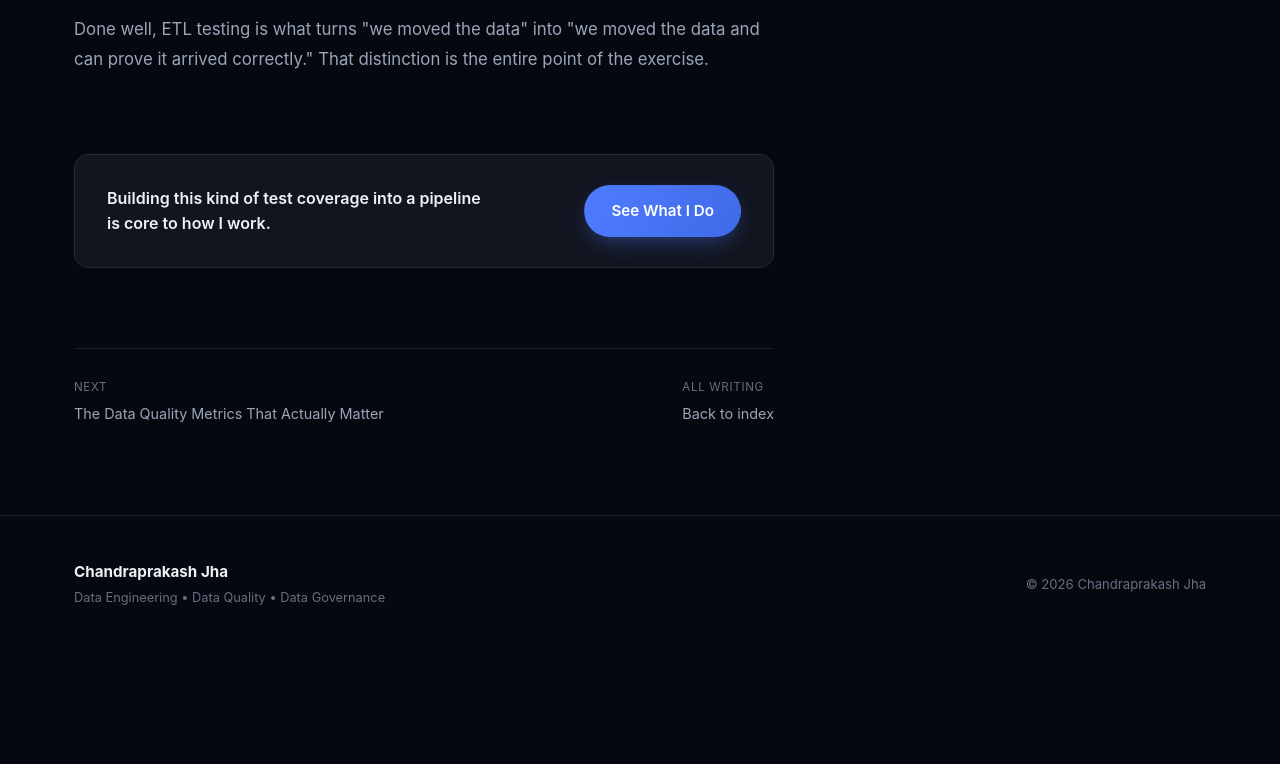
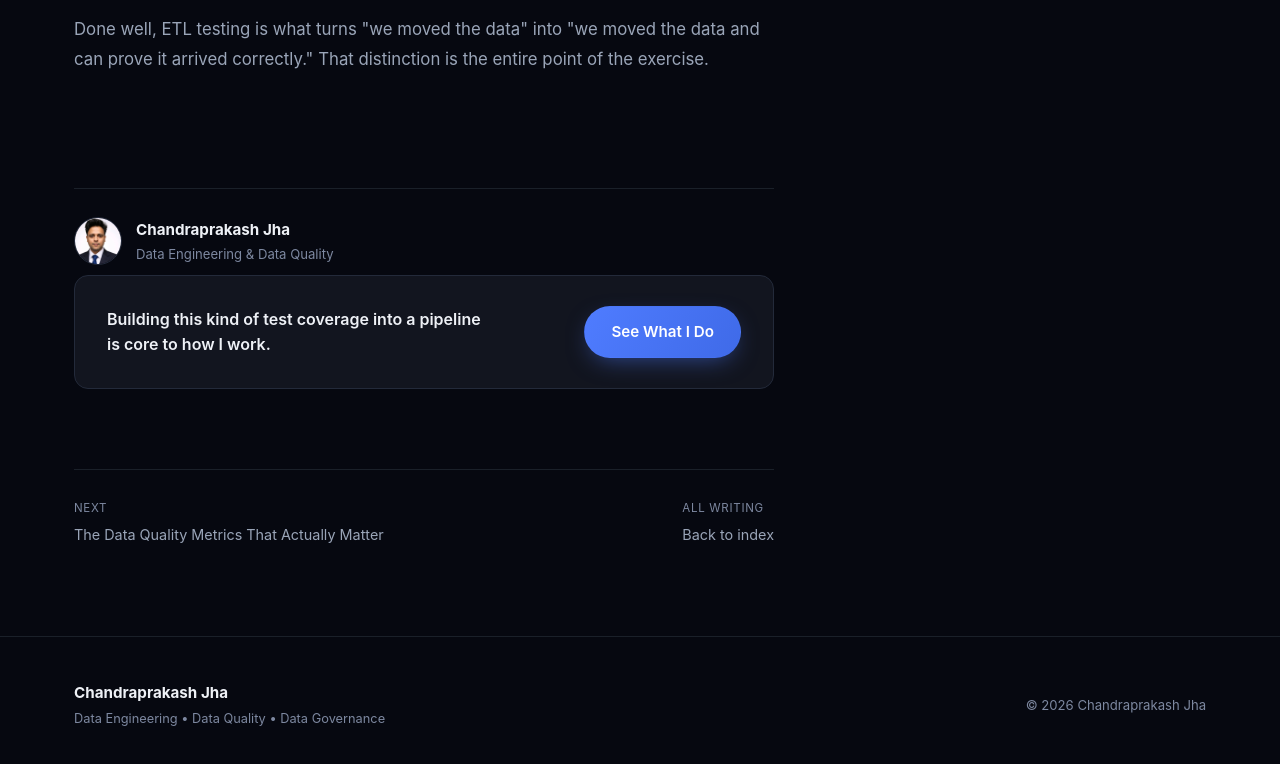
Before and after one commit to CPdevop/chandraprakash.tech, a plain HTML site: page blog/etl-testing-guide/index.html in a window 1280 px wide. Shown: the part 1972-2736 px from the top of the page. Before the commit the page ends 2624 px from the top, so only its background shows below. Drawn offline with Linux system fonts and the light colour scheme.

Commit message:
Fix text-muted contrast, add Vercel Analytics, add author byline to articles

```diff
--- a/blog/automated-data-validation-setup/index.html
+++ b/blog/automated-data-validation-setup/index.html
@@ -100,6 +100,14 @@
       <p>Automation is the mechanism. It's not the whole solution on its own. Checks that nobody owns and nobody watches degrade into noise, and eventually get ignored entirely, which puts you back where you started.</p>
     </article>
 
+    <div class="article-byline">
+      <img src="/assets/profile.jpg" alt="Chandraprakash Jha">
+      <div>
+        <p class="article-byline-name">Chandraprakash Jha</p>
+        <p class="article-byline-role">Data Engineering &amp; Data Quality</p>
+      </div>
+    </div>
+
     <div class="article-cta">
       <p>Setting up validation that actually gets watched and acted on, not just run, is the work I do.</p>
       <a href="/#approach" class="btn btn-primary">See My Approach</a>
@@ -129,5 +137,6 @@
 </footer>
 
 <script src="/js/main.js"></script>
+<script defer src="/_vercel/insights/script.js"></script>
 </body>
 </html>
--- a/blog/etl-testing-guide/index.html
+++ b/blog/etl-testing-guide/index.html
@@ -100,6 +100,14 @@
       <p>Done well, ETL testing is what turns "we moved the data" into "we moved the data and can prove it arrived correctly." That distinction is the entire point of the exercise.</p>
     </article>
 
+    <div class="article-byline">
+      <img src="/assets/profile.jpg" alt="Chandraprakash Jha">
+      <div>
+        <p class="article-byline-name">Chandraprakash Jha</p>
+        <p class="article-byline-role">Data Engineering &amp; Data Quality</p>
+      </div>
+    </div>
+
     <div class="article-cta">
       <p>Building this kind of test coverage into a pipeline is core to how I work.</p>
       <a href="/#what-i-do" class="btn btn-primary">See What I Do</a>
@@ -129,5 +137,6 @@
 </footer>
 
 <script src="/js/main.js"></script>
+<script defer src="/_vercel/insights/script.js"></script>
 </body>
 </html>
--- a/css/blog.css
+++ b/css/blog.css
@@ -136,6 +136,34 @@ article.article-body blockquote {
   font-style: italic;
 }
 
+.article-byline {
+  max-width: 700px;
+  margin-top: 44px;
+  padding-top: 28px;
+  border-top: 1px solid var(--border-soft);
+  display: flex;
+  align-items: center;
+  gap: 14px;
+}
+.article-byline img {
+  width: 48px;
+  height: 48px;
+  border-radius: 50%;
+  object-fit: cover;
+  border: 1px solid var(--border);
+  flex-shrink: 0;
+}
+.article-byline-name {
+  font-size: 0.95rem;
+  font-weight: 650;
+  color: var(--text-primary);
+}
+.article-byline-role {
+  margin-top: 2px;
+  font-size: 0.82rem;
+  color: var(--text-muted);
+}
+
 .article-cta {
   max-width: 700px;
   margin: 10px 0 80px;
--- a/css/styles.css
+++ b/css/styles.css
@@ -15,7 +15,7 @@
 
   --text-primary: #eef1f6;
   --text-secondary: #9aa5b8;
-  --text-muted: #656f83;
+  --text-muted: #7d88a0;
 
   --accent: #4f7cff;
   --accent-soft: #7c9cff;
```
Also changed, not shown: blog/data-quality-metrics/index.html (+9 -0 lines), blog/data-quality-vs-data-governance/index.html (+9 -0 lines), blog/data-validation-tools-compared/index.html (+9 -0 lines), blog/index.html (+1 -0 lines), blog/same-customer-multiple-systems/index.html (+9 -0 lines), blog/silent-pipeline-failures/index.html (+9 -0 lines), blog/what-is-data-quality/index.html (+9 -0 lines), index.html (+1 -0 lines).
